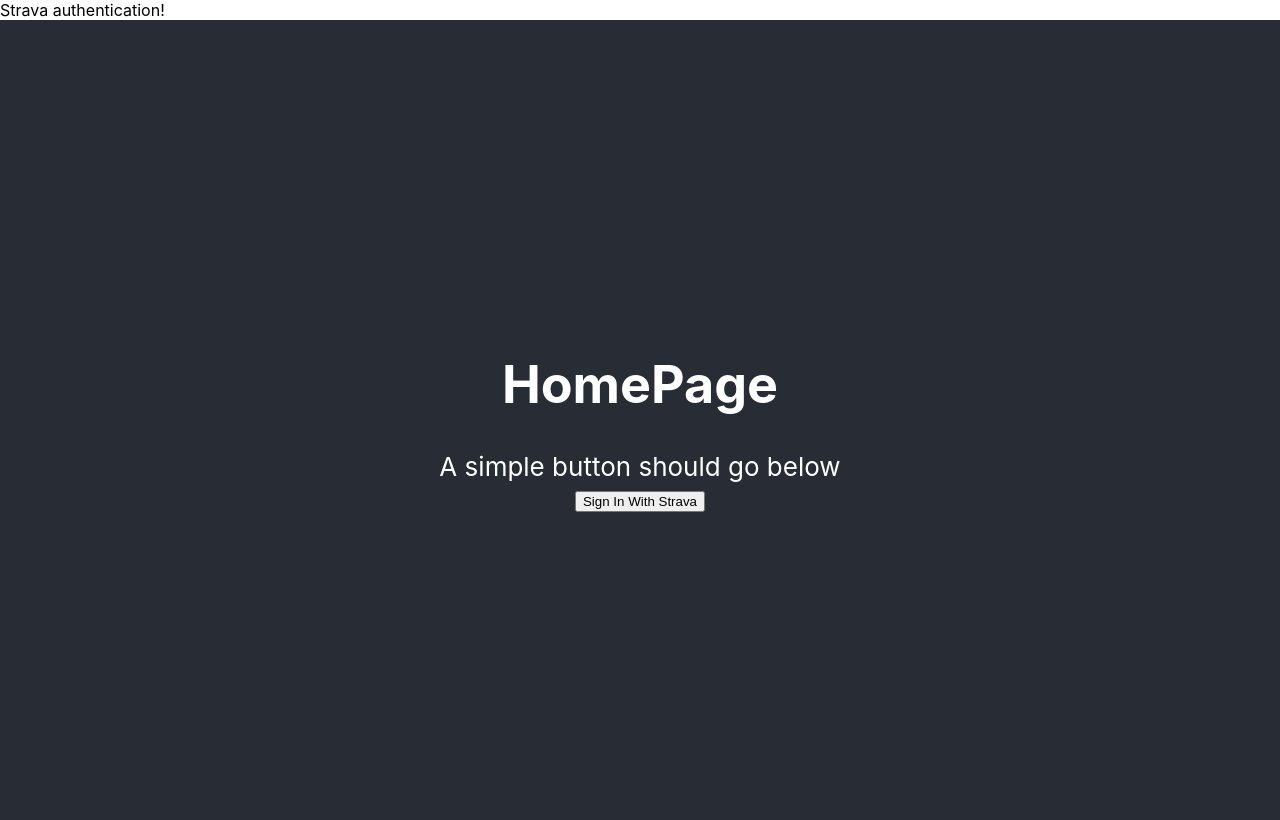
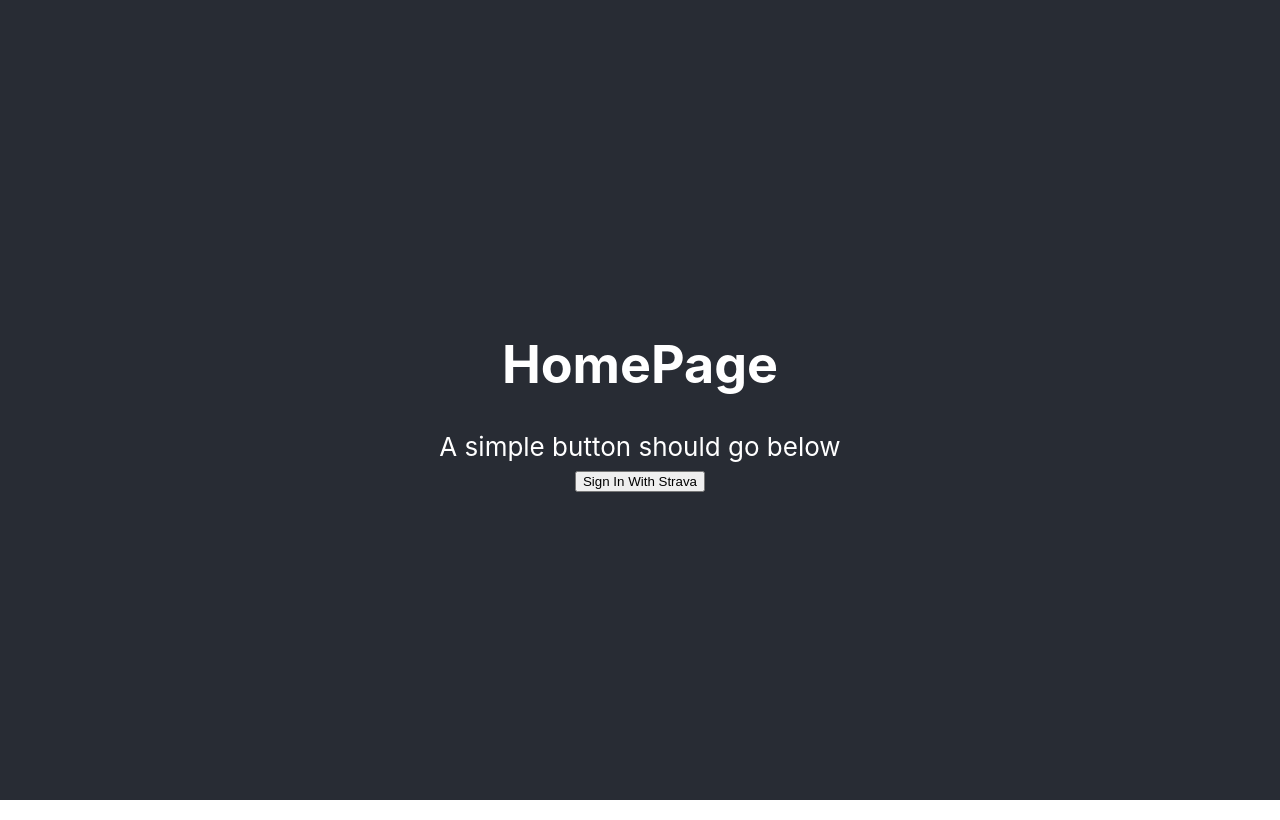
Before and after one commit to benmp2/strava-data-visualizer, a React (Create React App) app: page / in a window 1280 px wide. Built offline with nearby package versions, Linux system fonts and the light colour scheme.

Commit message:
removing header from start page

```diff
--- a/src/App.js
+++ b/src/App.js
@@ -12,7 +12,6 @@ function App() {
   return (
       <Router>
         <div className="App">
-          <header> Strava authentication! </header>
            <div className="container">
             <Switch>
               <Route exact path="/" component={Home}/>
```
